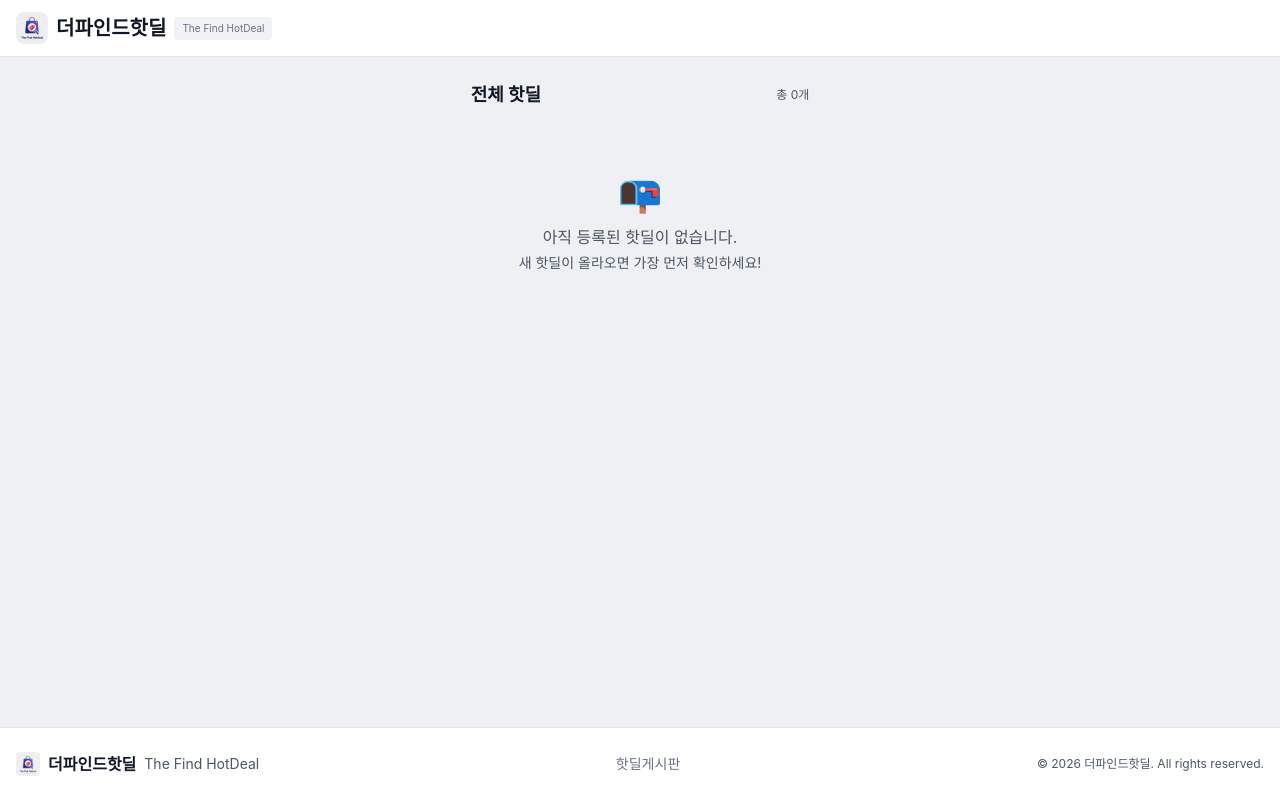
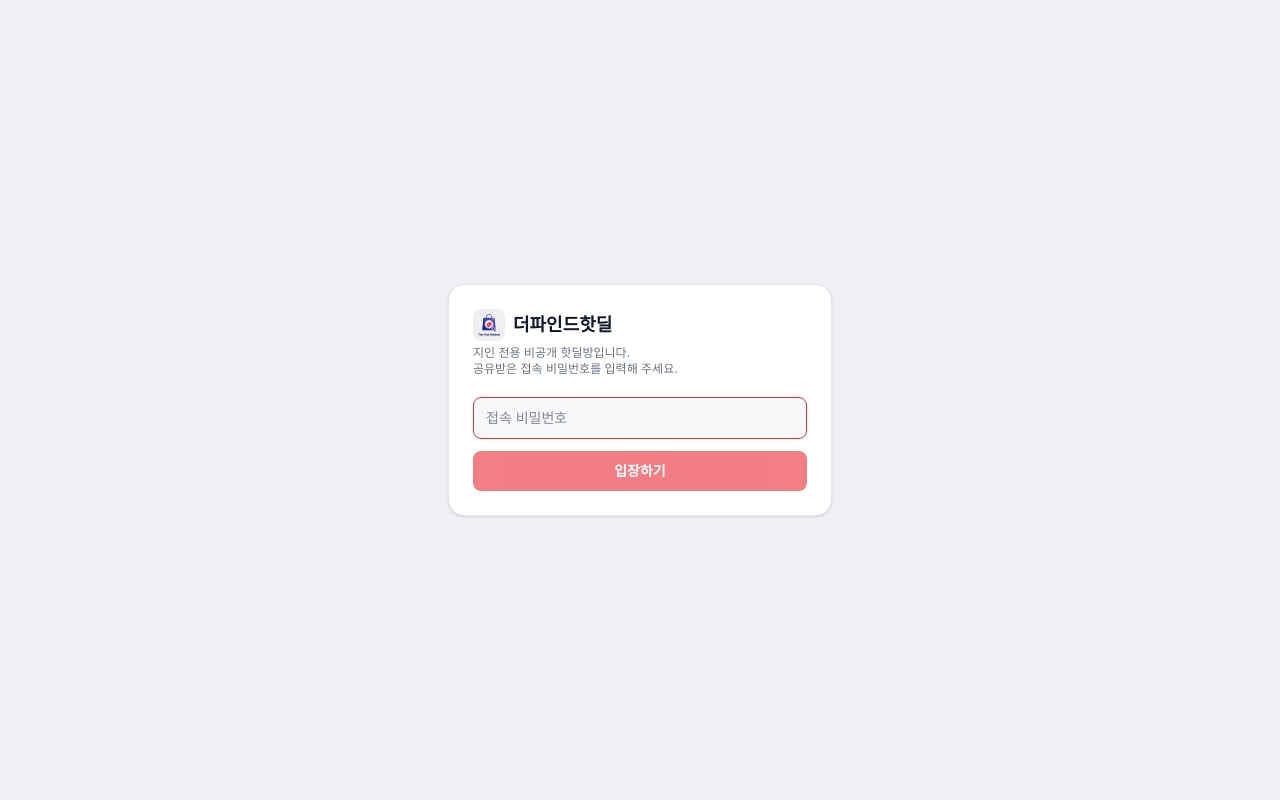
Before and after one commit to Seobyeongsu/hotdeal-site, a Next.js app: page / in a window 1280 px wide. Built offline with nearby package versions, Linux system fonts and the light colour scheme; no server answers.

Commit message:
비공개 게이트(접속 비밀번호) + 권장 대가성 문구 + 검색엔진 차단

```diff
--- /dev/null
+++ b/src/app/api/gate/route.ts
@@ -0,0 +1,24 @@
+import { NextRequest, NextResponse } from 'next/server';
+import { viewPassword, GUEST_COOKIE, guestToken } from '@/lib/gate';
+
+export async function POST(request: NextRequest) {
+  const body = await request.json().catch(() => null);
+  const password = String(body?.password || '');
+  const expected = viewPassword();
+  if (!expected || password !== expected) {
+    await new Promise((r) => setTimeout(r, 300));
+    return NextResponse.json({ error: '비밀번호가 다릅니다.' }, { status: 401 });
+  }
+  const token = await guestToken();
+  if (!token) {
+    return NextResponse.json({ error: '서버 설정 오류' }, { status: 500 });
+  }
+  const res = NextResponse.json({ ok: true });
+  res.cookies.set(GUEST_COOKIE, token, {
+    httpOnly: true,
+    sameSite: 'lax',
+    path: '/',
+    maxAge: 60 * 60 * 24 * 30,
+  });
+  return res;
+}
--- a/src/app/api/posts/[id]/route.ts
+++ b/src/app/api/posts/[id]/route.ts
@@ -1,11 +1,15 @@
 import { NextRequest, NextResponse } from 'next/server';
 import { getPost, bumpViews, deletePost } from '@/lib/store';
 import { isAdminRequest } from '@/lib/auth';
+import { isGuestRequest } from '@/lib/gate';
 
 export async function GET(
   request: NextRequest,
   { params }: { params: Promise<{ id: string }> },
 ) {
+  if (!(await isGuestRequest(request))) {
+    return NextResponse.json({ error: '접속 비밀번호가 필요합니다.' }, { status: 401 });
+  }
   const { id } = await params;
   const post = await getPost(id);
   if (!post) {
--- a/src/app/api/posts/route.ts
+++ b/src/app/api/posts/route.ts
@@ -3,8 +3,12 @@ import { listPosts, addPost } from '@/lib/store';
 import { parseTossLink, isTossLink } from '@/lib/toss';
 import { enrichDealPrice } from '@/lib/toss-api';
 import { isAdminRequest } from '@/lib/auth';
+import { isGuestRequest } from '@/lib/gate';
 
-export async function GET() {
+export async function GET(request: NextRequest) {
+  if (!(await isGuestRequest(request))) {
+    return NextResponse.json({ error: '접속 비밀번호가 필요합니다.' }, { status: 401 });
+  }
   const posts = await listPosts();
   return NextResponse.json(posts);
 }
--- a/src/app/bbs/[id]/page.tsx
+++ b/src/app/bbs/[id]/page.tsx
@@ -94,8 +94,8 @@ export default async function PostPage({ params }: { params: Promise<{ id: strin
 
             {post.source === '토스' && (
               <p className="text-[11px] text-gray-600 text-center">
-                공유된 링크로 구매 시, 이 포스팅은 토스쇼핑 쉐어링크 활동의 일환으로 일정액의 수수료를
-                제공받습니다.
+                이 콘텐츠는 토스쇼핑 쉐어링크 활동의 일환으로, 링크를 통한 구매가 발생하면 일정 수수료를
+                지급받습니다.
               </p>
             )}
           </div>
--- a/src/app/layout.tsx
+++ b/src/app/layout.tsx
@@ -1,9 +1,13 @@
 import type { Metadata } from "next";
+import { cookies } from "next/headers";
+import { isGuestToken, GUEST_COOKIE } from "@/lib/gate";
+import GuestGate from "@/components/GuestGate";
 import "./globals.css";
 
 export const metadata: Metadata = {
   title: "더파인드핫딜 | The Find HotDeal",
   description: "숨은 착한 핫딜을 찾아드립니다 - 토스·쿠팡 상품 최저가 모니터링",
+  robots: { index: false, follow: false },
   icons: {
     icon: "/icon.png",
     apple: "/icon.png",
@@ -21,11 +25,14 @@ export const metadata: Metadata = {
   },
 };
 
-export default function RootLayout({ children }: { children: React.ReactNode }) {
+export default async function RootLayout({ children }: { children: React.ReactNode }) {
+  const jar = await cookies();
+  const allowed = await isGuestToken(jar.get(GUEST_COOKIE)?.value);
+
   return (
     <html lang="ko" className="h-full antialiased">
       <body className="min-h-full flex flex-col bg-[#eef0f4] text-gray-900" suppressHydrationWarning>
-        {children}
+        {allowed ? children : <GuestGate />}
       </body>
     </html>
   );
--- a/src/components/Footer.tsx
+++ b/src/components/Footer.tsx
@@ -19,6 +19,9 @@ export default function Footer() {
             © 2026 더파인드핫딜. All rights reserved.
           </p>
         </div>
+        <p className="text-[11px] text-gray-500 text-center mt-4">
+          일부 게시물은 토스쇼핑 쉐어링크 활동의 일환으로, 링크를 통한 구매가 발생하면 일정 수수료를 지급받습니다.
+        </p>
       </div>
     </footer>
   );
--- /dev/null
+++ b/src/components/GuestGate.tsx
@@ -0,0 +1,68 @@
+'use client';
+
+import { useState } from 'react';
+
+export default function GuestGate() {
+  const [pw, setPw] = useState('');
+  const [error, setError] = useState('');
+  const [loading, setLoading] = useState(false);
+
+  const submit = async (e: React.FormEvent) => {
+    e.preventDefault();
+    setLoading(true);
+    setError('');
+    try {
+      const res = await fetch('/api/gate', {
+        method: 'POST',
+        headers: { 'Content-Type': 'application/json' },
+        body: JSON.stringify({ password: pw }),
+      });
+      if (res.ok) {
+        window.location.reload();
+        return;
+      }
+      const data = await res.json().catch(() => ({}));
+      setError(data.error || '비밀번호가 다릅니다.');
+    } catch {
+      setError('잠시 후 다시 시도해 주세요.');
+    } finally {
+      setLoading(false);
+    }
+  };
+
+  return (
+    <main className="min-h-screen flex items-center justify-center px-4">
+      <form
+        onSubmit={submit}
+        className="w-full max-w-sm bg-white border border-[#e3e6eb] rounded-2xl p-6 shadow-sm"
+      >
+        <div className="flex items-center gap-2 mb-1">
+          {/* eslint-disable-next-line @next/next/no-img-element */}
+          <img src="/logo.png" alt="" className="w-8 h-8 rounded-lg object-cover" />
+          <h1 className="text-lg font-bold">더파인드핫딜</h1>
+        </div>
+        <p className="text-xs text-gray-500 mb-5">
+          지인 전용 비공개 핫딜방입니다.
+          <br />
+          공유받은 접속 비밀번호를 입력해 주세요.
+        </p>
+        <input
+          type="password"
+          value={pw}
+          onChange={(e) => setPw(e.target.value)}
+          placeholder="접속 비밀번호"
+          autoFocus
+          className="w-full bg-[#f7f8fa] border border-[#e3e6eb] rounded-lg px-3 py-2.5 text-sm focus:outline-none focus:border-red-500 mb-3"
+        />
+        {error && <p className="text-xs text-red-600 mb-3">{error}</p>}
+        <button
+          type="submit"
+          disabled={loading || !pw}
+          className="w-full bg-red-600 hover:bg-red-500 disabled:opacity-50 text-white text-sm font-semibold py-2.5 rounded-lg transition"
+        >
+          {loading ? '확인 중...' : '입장하기'}
+        </button>
+      </form>
+    </main>
+  );
+}
--- a/src/components/ProductActions.tsx
+++ b/src/components/ProductActions.tsx
@@ -7,7 +7,7 @@ export default function ProductActions({ url, source, title }: { url: string; so
 
   const disclosure =
     source === '토스'
-      ? '이 링크로 구매 시, 이 포스팅은 토스쇼핑 쉐어링크 활동의 일환으로 일정액의 수수료를 제공받습니다.'
+      ? '이 콘텐츠는 토스쇼핑 쉐어링크 활동의 일환으로, 링크를 통한 구매가 발생하면 일정 수수료를 지급받습니다.'
       : '';
   const shareText = [title, url, disclosure].filter(Boolean).join('\n\n');
 
--- /dev/null
+++ b/src/lib/gate.ts
@@ -0,0 +1,38 @@
+export const GUEST_COOKIE = 'hotdeal_guest';
+
+export function viewPassword(): string | null {
+  return process.env.VIEW_PASSWORD?.trim() || process.env.ADMIN_PASSWORD?.trim() || null;
+}
+
+export async function guestToken(): Promise<string | null> {
+  const password = viewPassword();
+  if (!password) return null;
+
+  const key = await crypto.subtle.importKey(
+    'raw',
+    new TextEncoder().encode(password),
+    { name: 'HMAC', hash: 'SHA-256' },
+    false,
+    ['sign'],
+  );
+  const sig = await crypto.subtle.sign(
+    'HMAC',
+    key,
+    new TextEncoder().encode('hotdeal-guest-v1'),
+  );
+  return Array.from(new Uint8Array(sig))
+    .map((b) => b.toString(16).padStart(2, '0'))
+    .join('');
+}
+
+export async function isGuestToken(token: string | undefined | null): Promise<boolean> {
+  if (!token || !/^[a-f0-9]{64}$/.test(token)) return false;
+  const expected = await guestToken();
+  return expected !== null && token === expected;
+}
+
+export async function isGuestRequest(req: Request): Promise<boolean> {
+  const cookie = req.headers.get('cookie') || '';
+  const match = cookie.match(/(?:^|;\s*)hotdeal_guest=([a-f0-9]+)/);
+  return isGuestToken(match?.[1]);
+}
```
Also changed, not shown: public/robots.txt (added), 1 other file (tests, documents, lock files or other folders).
